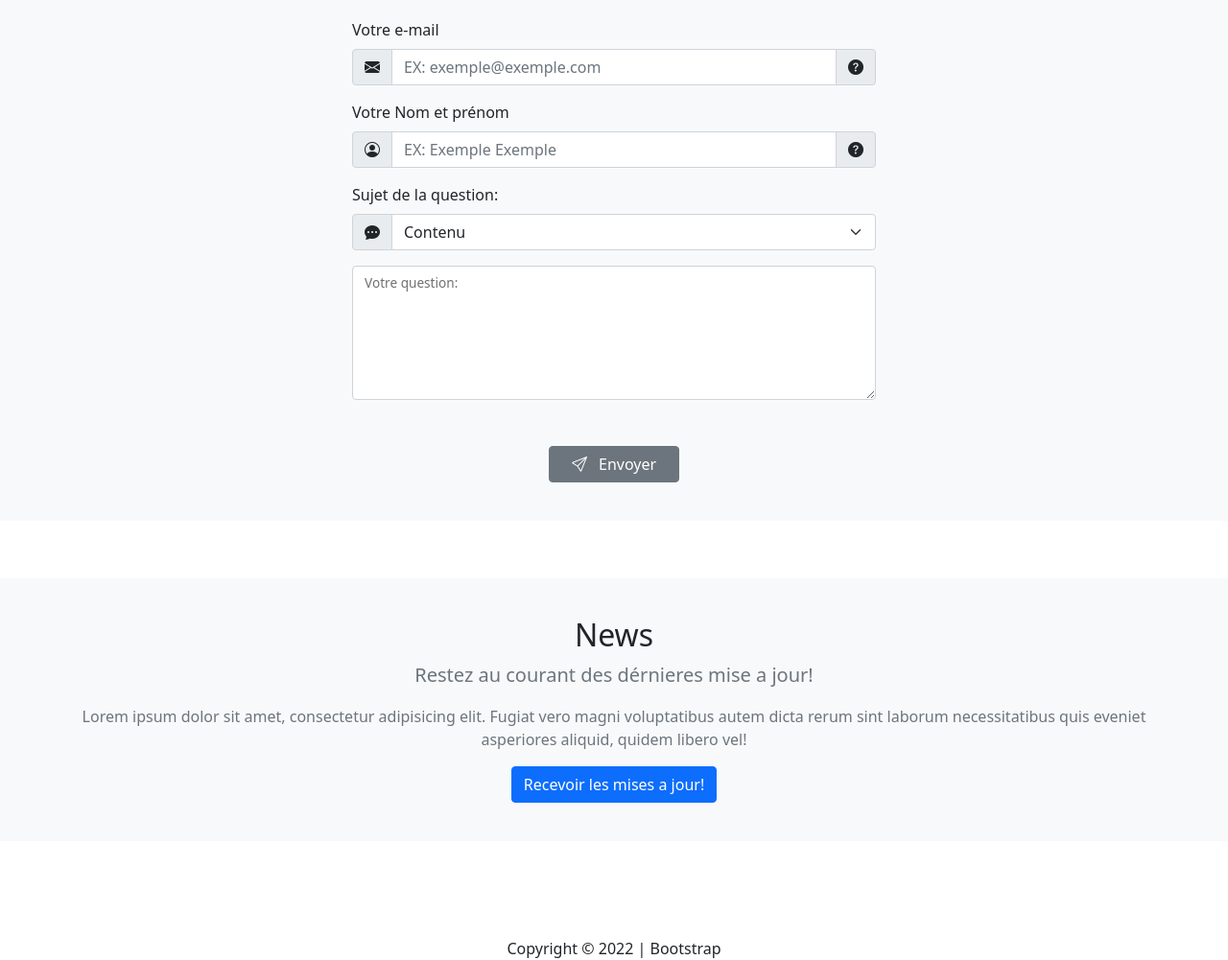
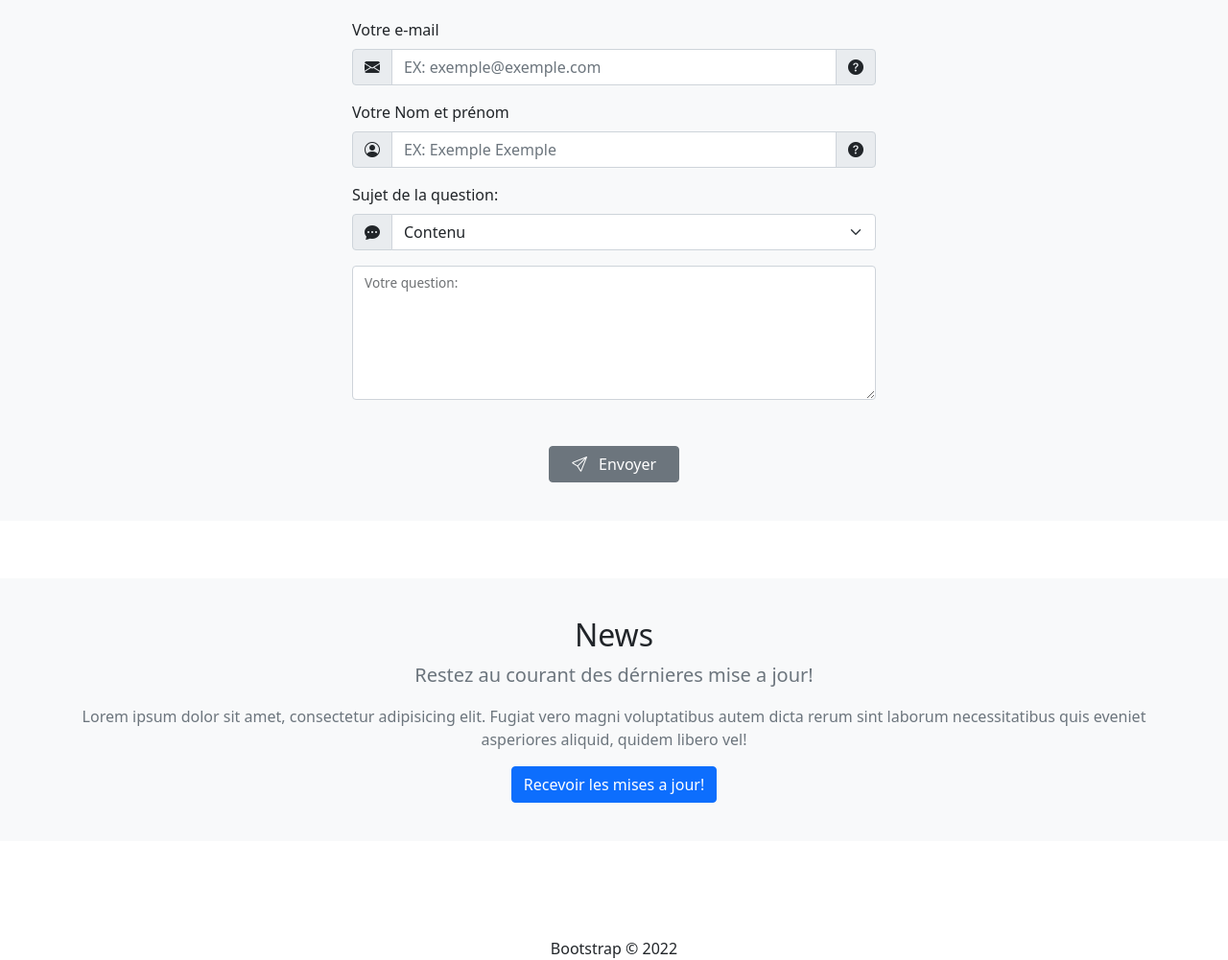
Before and after one commit to Caroline-JTF/Bootstrap, a plain HTML site: page index.html in a window 1280 px wide. Shown: the part 2733-3734 px from the top of the page at 96% size. Drawn offline with nearby package versions, Linux system fonts and the light colour scheme.

Commit message:
ajout copyright

```diff
--- a/app.js
+++ b/app.js
@@ -15,7 +15,7 @@ function displayYear (){
 
     date = date.getFullYear();
 
-    return copyright.innerText = 'Copyright © ' + date + ' | Bootstrap';
+    return copyright.innerText = date;
 }
 
 displayYear();
--- a/index.html
+++ b/index.html
@@ -421,7 +421,7 @@
         </div>
     </section>
 
-    <footer id="copyright"></footer>
+    <footer>Bootstrap © <span id="copyright"></span></footer>
 
     <script src="https://cdn.jsdelivr.net/npm/bootstrap@5.1.3/dist/js/bootstrap.bundle.min.js" integrity="sha384-ka7Sk0Gln4gmtz2MlQnikT1wXgYsOg+OMhuP+IlRH9sENBO0LRn5q+8nbTov4+1p" crossorigin="anonymous"></script>
     <script src="app.js"></script>
```
